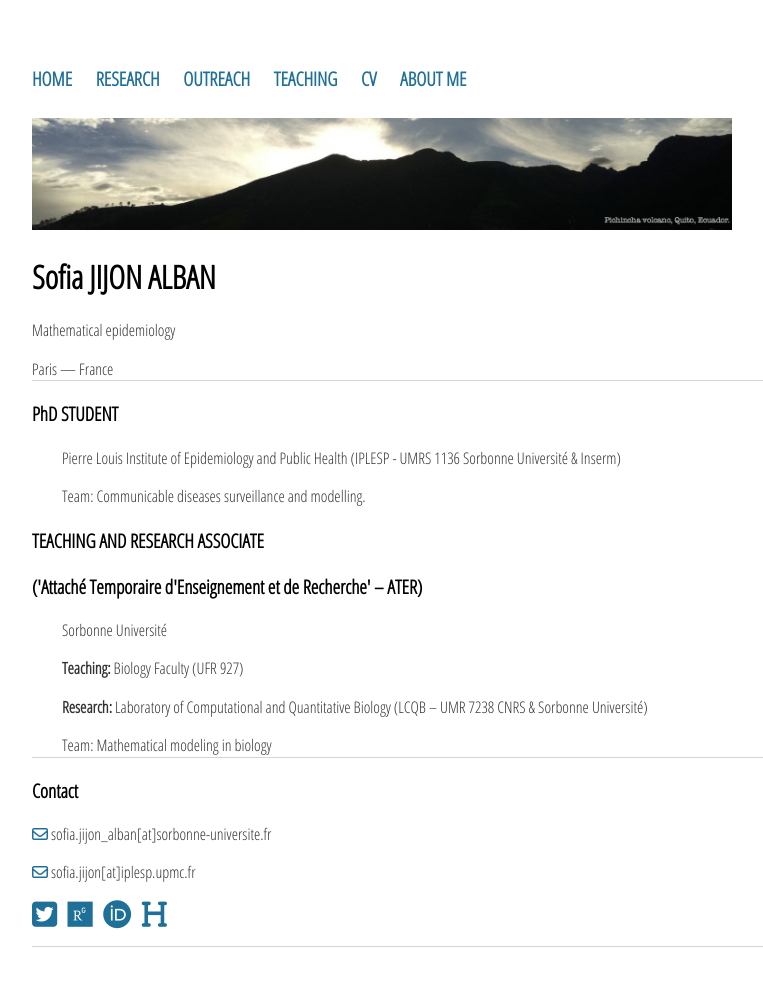
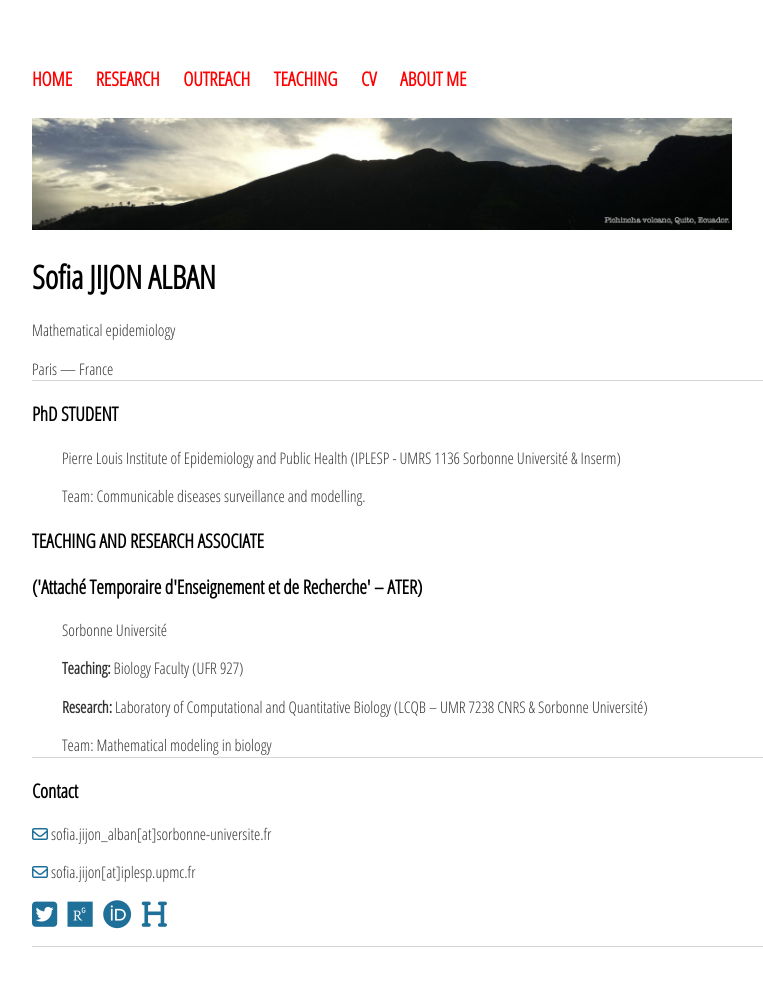
Before and after one commit to sjijon/sjijon.github.io, a Jekyll site: the page built from index.html, in a window 1280 px wide. Shown: the whole page, without its empty margins (160-923 px from the left). Built offline with Jekyll 4.4.1, drawn with Linux system fonts in a browser that asks for light colours; nearby versions of some CDN libraries.

Commit message:
Update main.css

```diff
--- a/css/main.css
+++ b/css/main.css
@@ -14,7 +14,7 @@ nav ul li, footer ul li {
     color: #333;
     margin-right: 20px;
 }
-div.nav li.selected a {
+nav li.selected a {
     color: #FF0000;
 }
 a {
```
